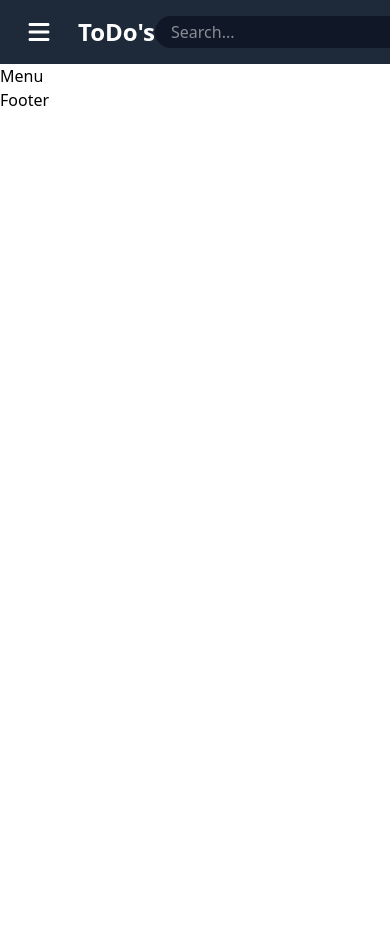
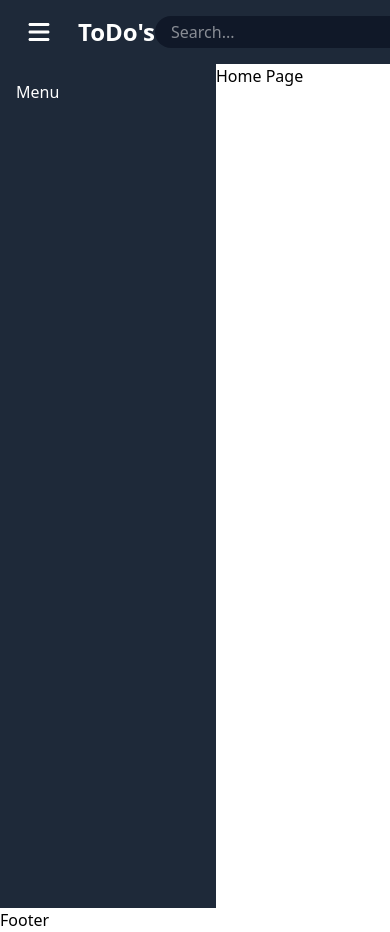
Before and after one commit to Sherzod-006/To-Do-0.0.2, a React (Vite) app: page / in a window 390 px wide. Shown: the top 932 px of the page. Before the commit the page ends 844 px from the top, so only its background shows below. Built offline with nearby package versions, Linux system fonts and the light colour scheme.

Commit message:
improved the layout by integrating the HamburgerMenu component and adjusting the grid structure for better responsiveness.

```diff
--- a/src/components/HamburgerMenu.jsx
+++ b/src/components/HamburgerMenu.jsx
@@ -2,7 +2,7 @@
 
 const HamburgerMenu = () => {
   return (
-    <div>
+    <div className="fixed top-16 w-54 min-h-screen bg-gray-800 text-white p-4">
       <h1>Menu</h1>
     </div>
   );
--- a/src/components/Header.jsx
+++ b/src/components/Header.jsx
@@ -15,7 +15,7 @@
 const Header = () => {
   const [isDarkMode, setIsDarkMode] = useState(false);
   return (
-    <header className="flex justify-between items-center bg-gray-800 text-white md:px-10 px-4 py-2">
+    <header className="sticky top-0 z-50 flex justify-between items-center bg-gray-800 text-white md:px-10 px-4 py-2">
       <div className="flex items-center gap-4">
         <button className="hover:bg-gray-700 active:bg-gray-600 p-2 rounded-full text-2xl">
           <FontAwesomeIcon icon={faBars} />
--- a/src/layouts/RootLayout.jsx
+++ b/src/layouts/RootLayout.jsx
@@ -7,14 +7,14 @@
 
 const RootLayout = () => {
   return (
-    <>
+    <main className="">
       <Header />
       <HamburgerMenu />
       <main>
         <Outlet />
       </main>
       <Footer />
-    </>
+    </main>
   );
 };
 
--- /dev/null
+++ b/src/pages/HomePage.jsx
@@ -0,0 +1,11 @@
+import React from "react";
+
+const HomePage = () => {
+  return (
+    <div className="ml-54 min-h-screen">
+      <h1>Home Page</h1>
+    </div>
+  );
+};
+
+export default HomePage;
```
Also changed, not shown: src/App.jsx (+7 -1 lines).
